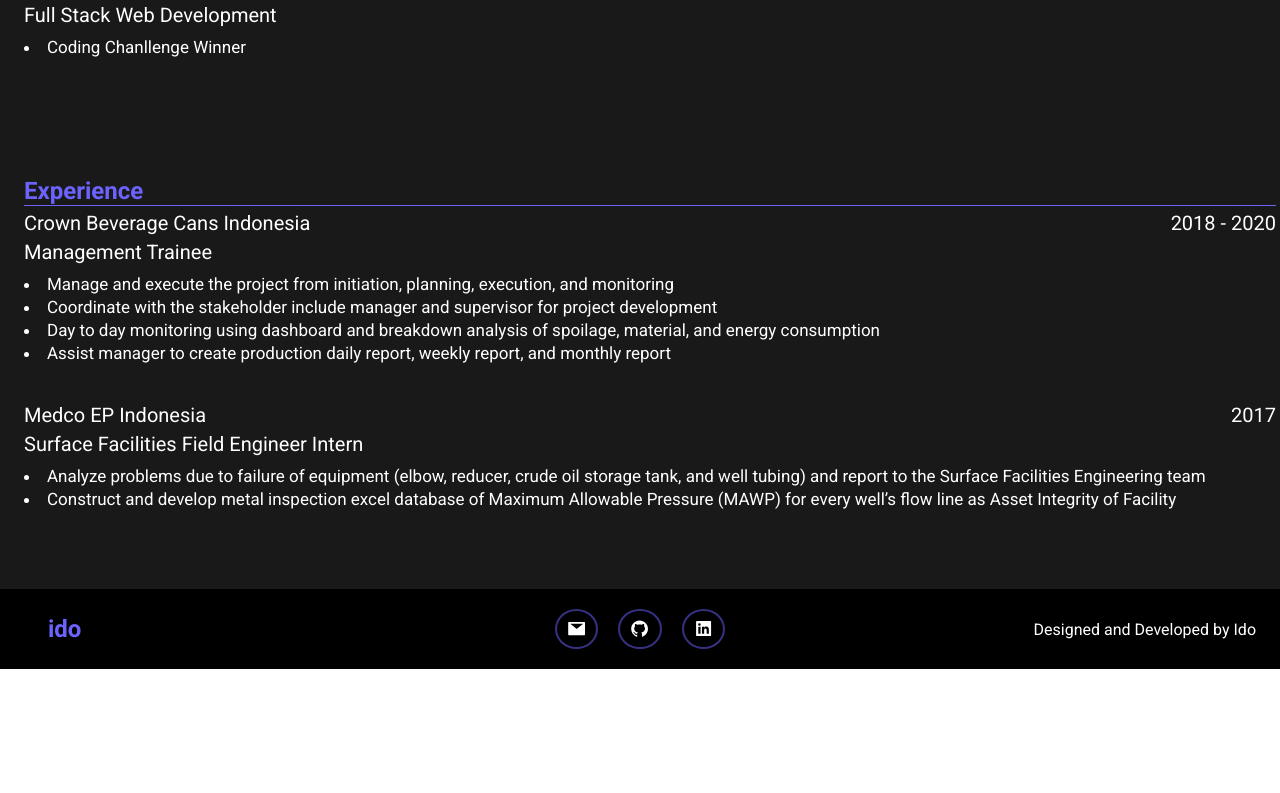
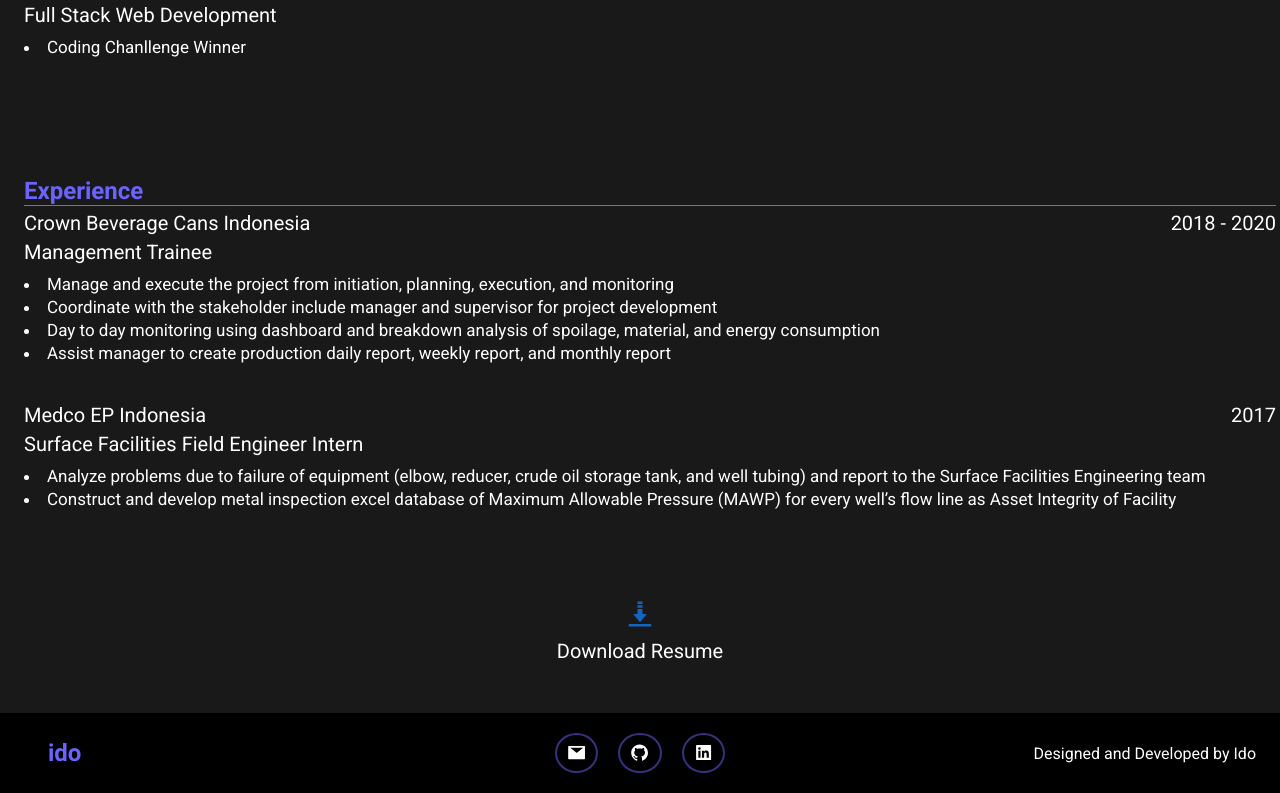
Before and after one commit to idoyudha/react-portofolio, a React (Create React App) app: page /resume in a window 1280 px wide. Shown: the part 510-1303 px from the top of the page. Before the commit the page ends 1179 px from the top, so only its background shows below. Built offline with nearby package versions, Linux system fonts and the light colour scheme.

Commit message:
Add button download resume

```diff
--- a/src/components/AboutSection/aboutElements.js
+++ b/src/components/AboutSection/aboutElements.js
@@ -80,6 +80,7 @@ export const Navigation = styled.ul`
     display: flex;
     list-style: none;
     margin-bottom: 15px;
+    align-items: center;
 `
 
 export const Navitem = styled.li`
@@ -120,6 +121,23 @@ export const Navitem = styled.li`
     }
 `;
 
+export const ResumePage = styled.div`
+    display: flex;
+    align-items: center;
+    font-size: 1.2rem;
+    border-radius: 5px;
+    background-color: rgb(108,99,255, 0.5);
+    color: #fff;
+    height: 40px;
+    padding: 5px;
+    text-decoration: none;
+    transition: all 0.2s cubic-bezier(0.645, 0.045, 0.355, 1) 0s;
+    cursor: pointer;
+
+    &:hover {
+        background-color: rgb(108,99,255, 0.9);
+    }
+`
 
 export const List = styled.div`
     padding: 10px 0;
--- a/src/components/AboutSection/index.js
+++ b/src/components/AboutSection/index.js
@@ -16,8 +16,11 @@ import {
     List,
     Me,
     MeHead,
-    MeOrg
+    MeOrg,
+    ResumePage
 } from './aboutElements'
+import { Link } from "react-router-dom";
+import { FcDocument, FcNext } from 'react-icons/fc';
 
 const AboutSection = ({...data}) => {
     // Multi state
@@ -93,6 +96,12 @@ const AboutSection = ({...data}) => {
                                         onClick={() => replaceData('courses')}>
                                         Courses
                                     </Navitem>
+                                    <Link to="/resume">
+                                        <ResumePage>
+                                            <FcDocument />
+                                            <FcNext />
+                                        </ResumePage>
+                                    </Link>
                                 </Navigation>
                                 {printData()}
                             </TextWrapper>
--- a/src/components/Footer/FooterElements.js
+++ b/src/components/Footer/FooterElements.js
@@ -65,7 +65,6 @@ export const MediaItem = styled.li`
     border-radius: 50%;
     background-color: transparent;
     border: 2px solid rgb(108,99,255, 0.5);
-
     height: 40px;
     padding: 5px 10px;
     margin: 0 10px;
--- a/src/components/ResumeSection/ResumeElements.js
+++ b/src/components/ResumeSection/ResumeElements.js
@@ -45,3 +45,22 @@ export const Content = styled.li`
     font-size: 17px;
     margin: 3px 0;
 `
+
+export const Caption = styled.p`
+    margin: 0 auto;
+    font-size: 20px;
+    color: #fff;
+    margin-bottom: 50px;
+`
+
+export const Button = styled.a`
+    text-decoration: none;
+    margin: 5px auto;
+    cursor: pointer;
+    font-size: 30px;
+    border-radius: 50%;
+    padding: 5px 10px;
+    display: flex;
+    flex-direction: column;
+    align-items: center;
+`;
--- a/src/components/ResumeSection/index.js
+++ b/src/components/ResumeSection/index.js
@@ -8,9 +8,12 @@ import {
     Organization,
     ContentWrapper,
     Content,
-    Detail
+    Detail,
+    Button,
+    Caption
 } from './ResumeElements'
 import { data } from './Data'
+import { FcDownload } from 'react-icons/fc';
 
 const ResumeSection = () => {
 
@@ -73,10 +76,10 @@ const ResumeSection = () => {
                     <Heading>Experience</Heading>
                     {printExperience()}
                 </ResumeWrapper>
-                {/* <ResumeWrapper>
-                    <Heading>Courses</Heading>
-                    {printCourses()}
-                </ResumeWrapper> */}
+                <Button href="https://drive.google.com/file/d/1cLeFYJ_M4K2Txz3MNPYqCBxNNJz5f_A1/view?usp=sharing" target="_blank">
+                    <FcDownload/>
+                </Button>
+                <Caption>Download Resume</Caption>
             </ResumeContainer>
         </>
     )
--- a/src/pages/resume.js
+++ b/src/pages/resume.js
@@ -1,6 +1,4 @@
 import React from 'react'
-import { FcDownload } from 'react-icons/fc';
-import Navbar from '../components/Navbar';
 import NavReturn from '../components/NavbarReturn';
 import ResumeSection from '../components/ResumeSection';
 
```
